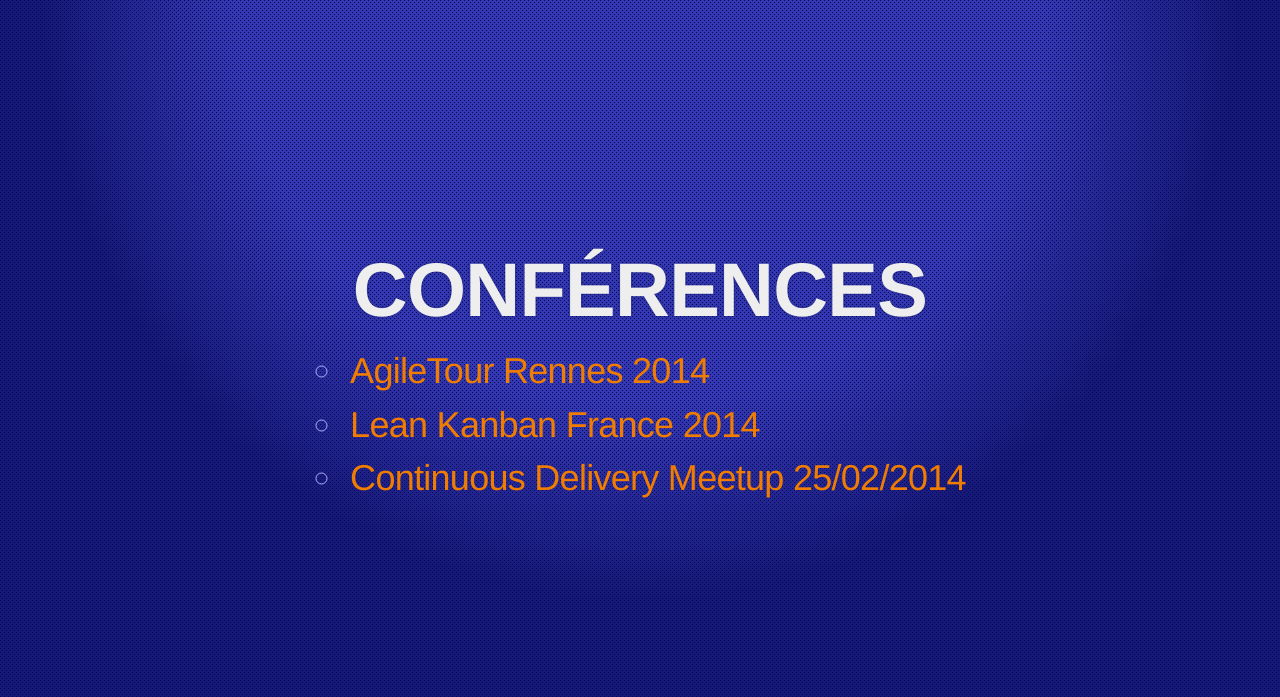
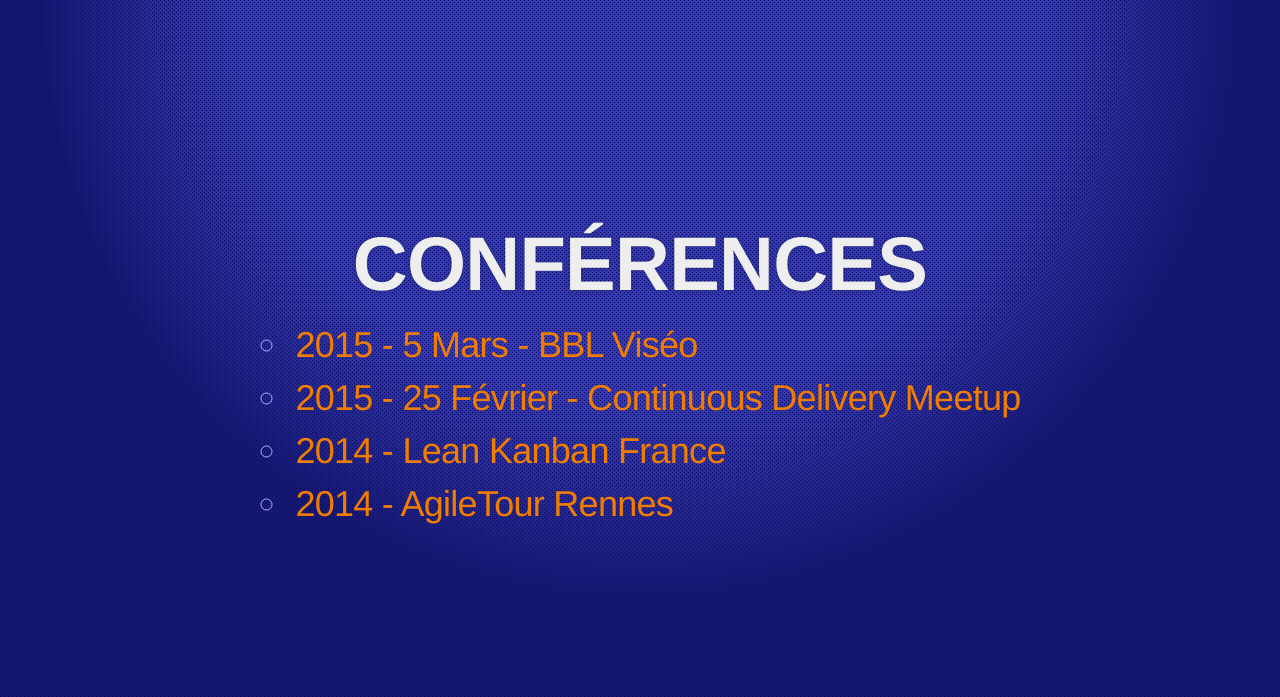
Before and after one commit to lesfurets/lesfurets-conferences, a website: page index.html in a window 1280 px wide. Shown: the top 697 px of the page. Drawn offline with Linux system fonts and the light colour scheme.

Commit message:
BBL Viséo - Ajout de lien vers la présentation sur l'index

```diff
--- a/index.html
+++ b/index.html
@@ -31,9 +31,10 @@
       <section>
           <h2>Conférences</h2>
           <ul>
-            <li><a href="./continuous-delivery-agile-tour-rennes-2014.html" target="_blank">AgileTour Rennes 2014</a></li>
-            <li><a href="./continuous-delivery-lean-kanban-france-2014.html" target="_blank">Lean Kanban France 2014</a></li>
-            <li><a href="./continuous-delivery-to-lean-enterprise-25-02-2014.html" target="_blank">Continuous Delivery Meetup 25/02/2014</a></li>
+            <li><a href="./continuous-delivery-BBL-viseo.html" target="_blank">2015 - 5 Mars - BBL Viséo</a></li>
+            <li><a href="./continuous-delivery-to-lean-enterprise-25-02-2014.html" target="_blank">2015 - 25 Février - Continuous Delivery Meetup</a></li>
+            <li><a href="./continuous-delivery-lean-kanban-france-2014.html" target="_blank"> 2014 - Lean Kanban France</a></li>
+            <li><a href="./continuous-delivery-agile-tour-rennes-2014.html" target="_blank">2014 - AgileTour Rennes</a></li>
           </ul>
       </section>
       </div>
```
